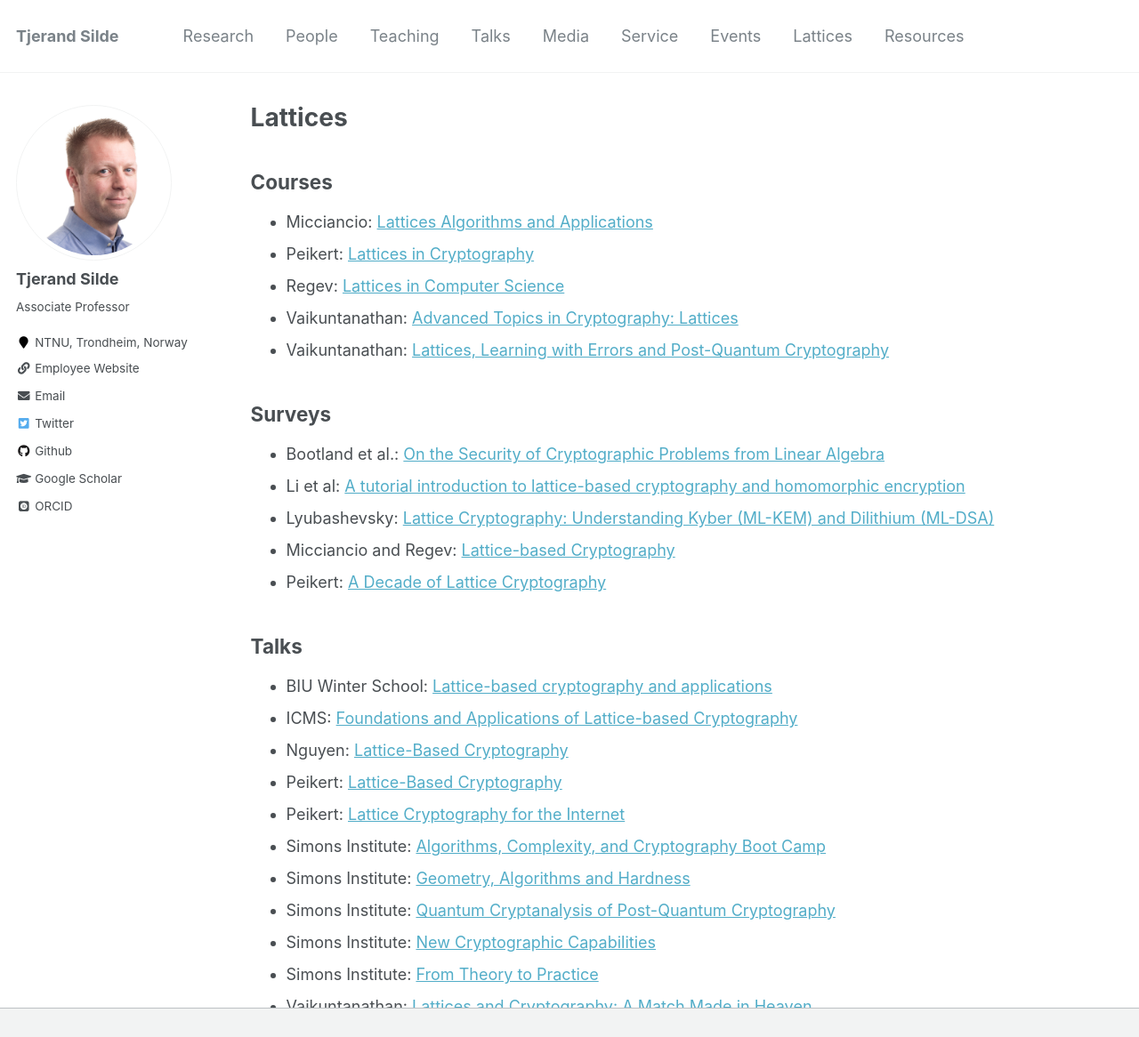
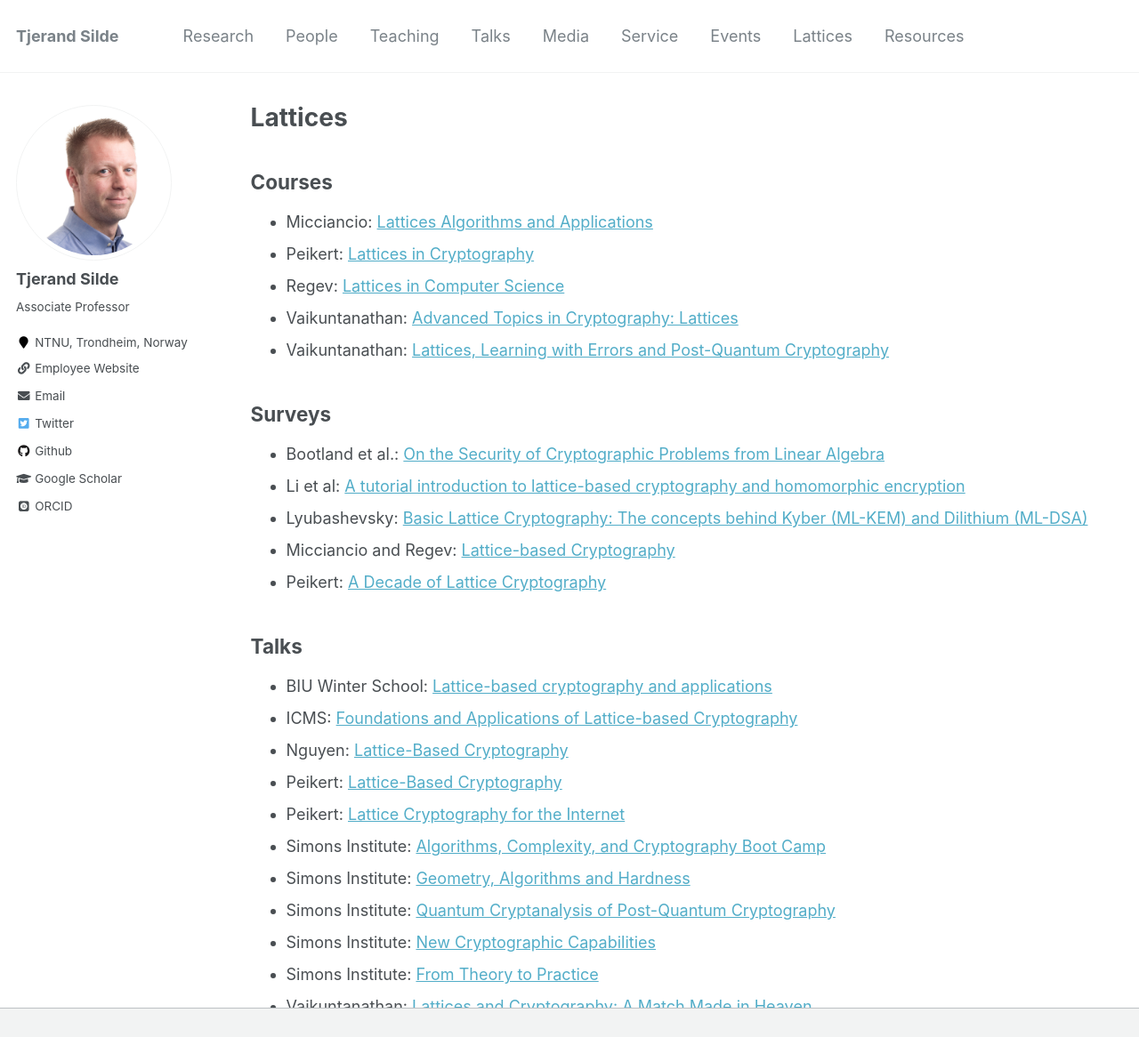
Before and after one commit to tjesi/tjesi.github.io, a Jekyll site: the page built from _pages/lattices.md, in a window 1280 px wide and 1361 px high, cut to the strip 0-1166 px from the top of the window. Shown: the whole strip at 89% size. Built offline with Jekyll 4.4.1, drawn with Linux system fonts in a browser that asks for light colours; some web fonts are replaced.

Commit message:
Update lattices.md

```diff
--- a/_pages/lattices.md
+++ b/_pages/lattices.md
@@ -17,7 +17,7 @@ author_profile: true
 
 - Bootland et al.: [On the Security of Cryptographic Problems from Linear Algebra](https://eprint.iacr.org/2021/1354.pdf)
 - Li et al: [A tutorial introduction to lattice-based cryptography and homomorphic encryption](https://arxiv.org/pdf/2208.08125.pdf)
-- Lyubashevsky: [Lattice Cryptography: Understanding Kyber (ML-KEM) and Dilithium (ML-DSA)](https://github.com/VadimLyubash/LatticeTutorial/blob/main/tutorial.pdf)
+- Lyubashevsky: [Basic Lattice Cryptography: The concepts behind Kyber (ML-KEM) and Dilithium (ML-DSA)](https://eprint.iacr.org/2024/1287)
 - Micciancio and Regev: [Lattice-based Cryptography](https://cseweb.ucsd.edu/~daniele/papers/PostQuantum.pdf)
 - Peikert: [A Decade of Lattice Cryptography](https://web.eecs.umich.edu/~cpeikert/pubs/lattice-survey.pdf)
 
```
